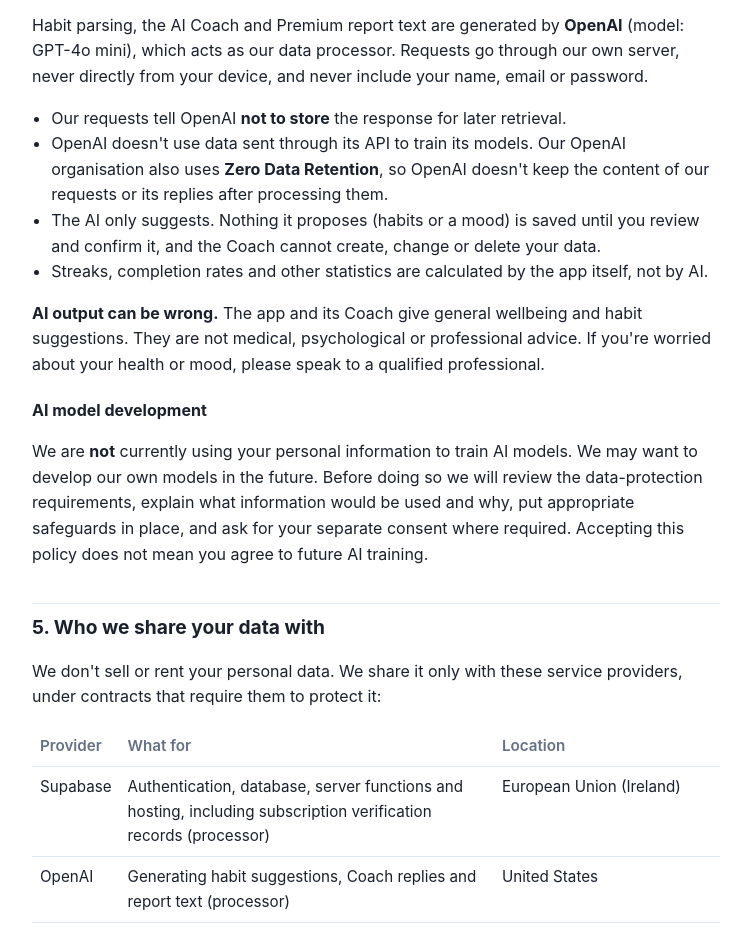
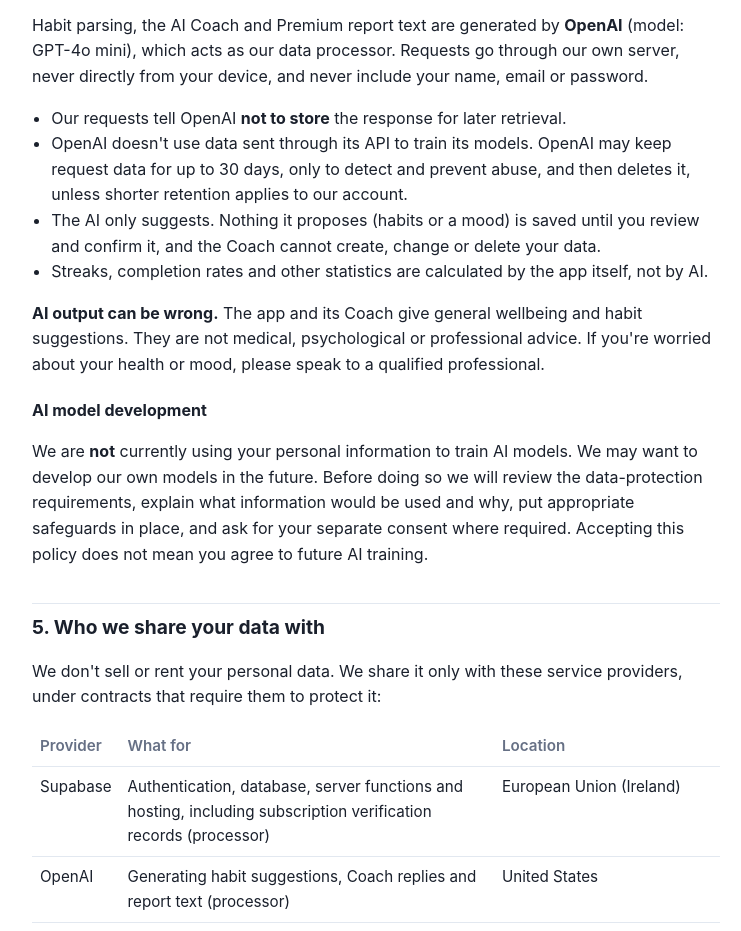
Before and after one commit to saracr12345/ai-habit-assistant-legal, a plain HTML site: page privacy.html in a window 1280 px wide. Shown: the part 3664-4595 px from the top of the page, without its empty margins (264-1005 px from the left). Drawn offline with Linux system fonts and the light colour scheme.

Commit message:
Privacy Policy: describe OpenAI retention without an unverified ZDR claim
Co-Authored-By: Claude Opus 5.5 <noreply@anthropic.com>

```diff
--- a/privacy.html
+++ b/privacy.html
@@ -159,8 +159,8 @@
   Requests go through our own server, never directly from your device, and never include your name, email or password.</p>
   <ul>
     <li>Our requests tell OpenAI <strong>not to store</strong> the response for later retrieval.</li>
-    <li>OpenAI doesn't use data sent through its API to train its models. Our OpenAI organisation also uses <strong>Zero Data Retention</strong>,
-    so OpenAI doesn't keep the content of our requests or its replies after processing them.</li>
+    <li>OpenAI doesn't use data sent through its API to train its models. OpenAI may keep request data for up to 30 days, only to detect and
+    prevent abuse, and then deletes it, unless shorter retention applies to our account.</li>
     <li>The AI only suggests. Nothing it proposes (habits or a mood) is saved until you review and confirm it, and the Coach cannot create, change or delete your data.</li>
     <li>Streaks, completion rates and other statistics are calculated by the app itself, not by AI.</li>
   </ul>
```
